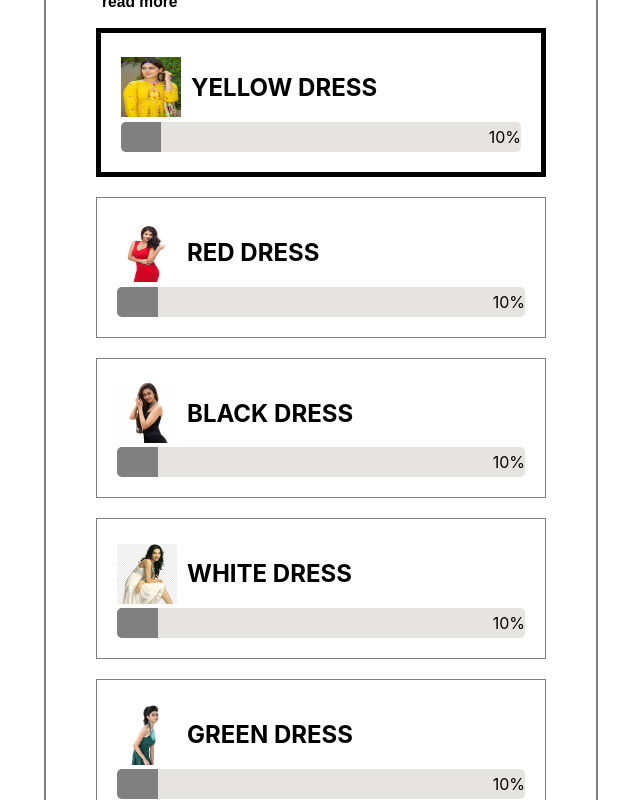
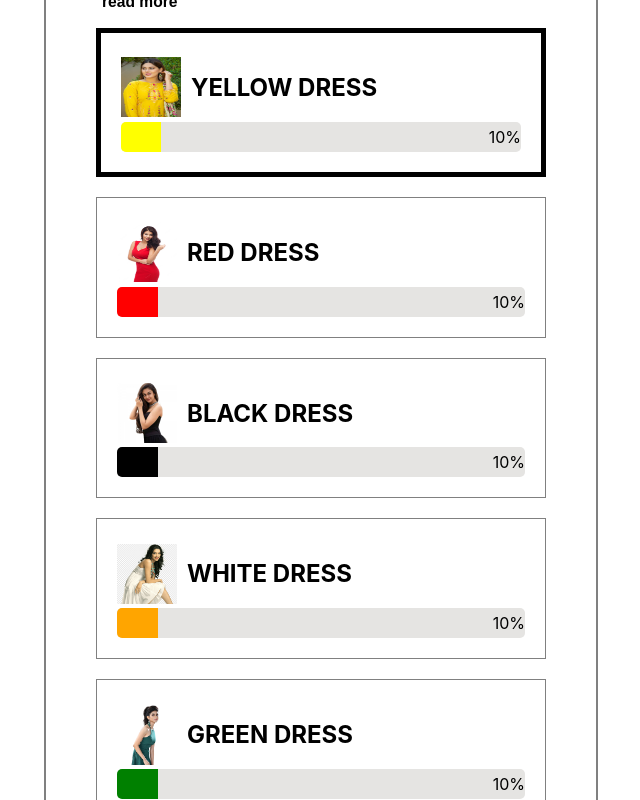
Before and after one commit to anshunovuscode/ws--anshu--reactjs, a React (Create React App) app: page / in a window 1280 px wide. Shown: the part 160-960 px from the top of the page, without its empty margins (319-959 px from the left). Built offline with nearby package versions, Linux system fonts and the light colour scheme.

Commit message:
counter value on reselect color issue solve

```diff
--- a/src/App.css
+++ b/src/App.css
@@ -47,12 +47,14 @@
   background-color: #E5E4E2;
   font-size: 30px;
   padding-left: 10px;
+  cursor: pointer;
 }
 .Inc_Dec > .Dec{
   border: 0px;
   background-color: #E5E4E2;
   font-size: 30px;
   padding-right: 10px;
+  cursor: pointer;
 }
 .Vote_Data{
   display: flex;
@@ -77,6 +79,7 @@
   border-radius: 5px;
   border: 0px;
   margin-top: 10px;
+  cursor: pointer;
 }
 .Tip_Content{
   font-size: 10px;
--- a/src/App.js
+++ b/src/App.js
@@ -12,6 +12,10 @@ function App() {
   const [readMoreText, setReadMoreText] = useState(false);
   const [ColorTitle, setColorTitle] = useState("Yellow");
   const [Counter, setCounter] = useState(500);
+  // const [RedCounter, setRedCounter] = useState(500);
+  // const [BlackCounter, setBlackCounter] = useState(500);
+  // const [WhiteCounter, setWhiteCounter] = useState(500);
+  // const [GreenCounter, setGreenCounter] = useState(500);
   const [YellowData, setYellowData] = useState(10);
   const [RedData, setRedData] = useState(10);
   const [BlackData, setBlackData] = useState(10);
@@ -25,61 +29,65 @@ function App() {
   }
 
   const YellowHandler = () => {
-    setColorTitle("Yellow")
+    setColorTitle("Yellow");
+    setCounter(YellowData/100*5000);
   }
   const RedHandler = () => {
-    setColorTitle("Red")
+    setColorTitle("Red");
+    setCounter(RedData/100*5000);
   }
   const BlackHandler = () => {
-    setColorTitle("Black")
+    setColorTitle("Black");
+    setCounter(BlackData/100*5000);
   }
   const WhiteHandler = () => {
-    setColorTitle("White")
+    setColorTitle("White");
+    setCounter(WhiteData/100*5000);
   }
   const GreenHandler = () => {
-    setColorTitle("Green")
+    setColorTitle("Green");
+    setCounter(GreenData/100*5000);
   }
 
   const IncHandler = ()=>{
     if(Counter === 500) {
-      setCounter(1000)
+      setCounter(1000);
     }else if(Counter === 1000){
-       setCounter(1500)
+       setCounter(1500);
     }else if(Counter === 1500){
-      setCounter(2000)
+      setCounter(2000);
    }else if(Counter === 2000){
-    setCounter(5000)
+    setCounter(5000);
  }
   }
 
   const DecHandler = ()=>{
     if(Counter === 5000){
-      setCounter(2000)
+      setCounter(2000);
     }else if(Counter === 2000){
-      setCounter(1500)
+      setCounter(1500);
     }else if(Counter === 1500){
-      setCounter(1000)
+      setCounter(1000);
     }else if(Counter === 1000){
-      setCounter(500)
+      setCounter(500);
     }
   }
 
   const VoteSubmitHandler = ()=>{
         if(ColorTitle === "Yellow"){
-          setYellowData(data)
+          setYellowData(data);
         }
         else if(ColorTitle === "Red"){
-          setRedData(data)
+          setRedData(data);
         }
         else if(ColorTitle === "Black"){
-          setBlackData(data)
+          setBlackData(data);
         }
         else if(ColorTitle === "White"){
-          setWhiteData(data)
+          setWhiteData(data);
         }
         else if(ColorTitle === "Green"){
-          setGreenData(data)
-          console.log(data)
+          setGreenData(data);
         }
   }
 
@@ -108,44 +116,44 @@ function App() {
             className={`${ColorTitle === "Yellow" ? "selected" : "Card_Wraper"
               }`}
             onClick={YellowHandler}>
-            <Card image={yellow} Title={"YELLOW"} ColorPer={YellowData}/>
+            <Card image={yellow} Title={"YELLOW"} color="yellow" ColorPer={YellowData}/>
           </div>
           <br />
           <div
             className={`${ColorTitle === "Red" ? "selected" : "Card_Wraper"
               }`}
             onClick={RedHandler}>
-            <Card image={Red} Title={"RED"} ColorPer={RedData}/>
+            <Card image={Red} Title={"RED"} color="red" ColorPer={RedData}/>
           </div>
           <br />
           <div
             className={`${ColorTitle === "Black" ? "selected" : "Card_Wraper"
               }`}
             onClick={BlackHandler}>
-            <Card image={Black} Title={"BLACK"} ColorPer={BlackData}/>
+            <Card image={Black} Title={"BLACK"} color="black" ColorPer={BlackData}/>
           </div>
           <br />
           <div
             className={`${ColorTitle === "White" ? "selected" : "Card_Wraper"
               }`}
             onClick={WhiteHandler}>
-            <Card image={White} Title={"WHITE"} ColorPer={WhiteData}/>
+            <Card image={White} Title={"WHITE"} color="orange" ColorPer={WhiteData}/>
           </div>
           <br />
           <div
             className={`${ColorTitle === "Green" ? "selected" : "Card_Wraper"
               }`}
             onClick={GreenHandler}>
-            <Card image={Green} Title={"GREEN"} ColorPer={GreenData}/>
+            <Card image={Green} Title={"GREEN"} color="green" ColorPer={GreenData}/>
           </div>
           <br />
         </div>
         <div className='Inc_Dec_Wrap'>
-          <h2>{ColorTitle} Dress</h2>
+          <h2 >{ColorTitle} Dress</h2>
           <div className='Inc_Dec'>
             <button className='Inc' onClick={DecHandler}>-</button>
             <div className='Vote_Data'>
-              <p>Vote Interest</p>
+              <p>Vote Amount</p>
               <h5>
                 {Counter}
               </h5>
--- a/src/Components/Card/Card.js
+++ b/src/Components/Card/Card.js
@@ -10,7 +10,7 @@ const Card = (props) => {
            <h2 className='Title'>{props.Title} DRESS</h2>
         </div>
         <div>
-           <ProgressBar bgcolor="#808080" progress={props.ColorPer}/>
+           <ProgressBar bgcolor={props.color} progress={props.ColorPer}/>
         </div>
     </div>
   )
--- a/src/Components/ProgressBar/ProgressBar.js
+++ b/src/Components/ProgressBar/ProgressBar.js
@@ -1,6 +1,6 @@
 import React from 'react'
 
-const ProgressBar = ({progress,height}) => {
+const ProgressBar = ({progress, bgcolor}) => {
 
     const Parentdiv = {
         height: 30,
@@ -13,30 +13,35 @@ const ProgressBar = ({progress,height}) => {
         borderRadius: "5px",
 
       }
-
       const Childdiv = {
         height: '100%',
         width: `${progress}%`,
-        backgroundColor: "#808080",
+        backgroundColor: bgcolor,
         textAlign: 'right',
         borderTopLeftRadius: '5px',
         borderBottomLeftRadius: '5px',
-
+        zIndex: "10"
+      }
+      const Prog_per = {
+        zIndex: "100",
+        with: "100%",
+        textAlign: "right",
       }
 
-      const progresstext = {
-        padding: 10,
-        color: 'black',
-        fontWeight: 900
-      }
+      // const progresstext = {
+      //   padding: 10,
+      //   color: 'black',
+      //   fontWeight: 900
+      // }
 
     return (
     <div style={Parentdiv}>
       <div style={Childdiv}>
-        <span style={progresstext}></span>
+        {/* <span style={progresstext}></span> */}
       </div>
-      {/* <h4></h4> */}
+      <div style={Prog_per}>
       {`${progress}%`}
+      </div>
     </div>
     )
 }
```
